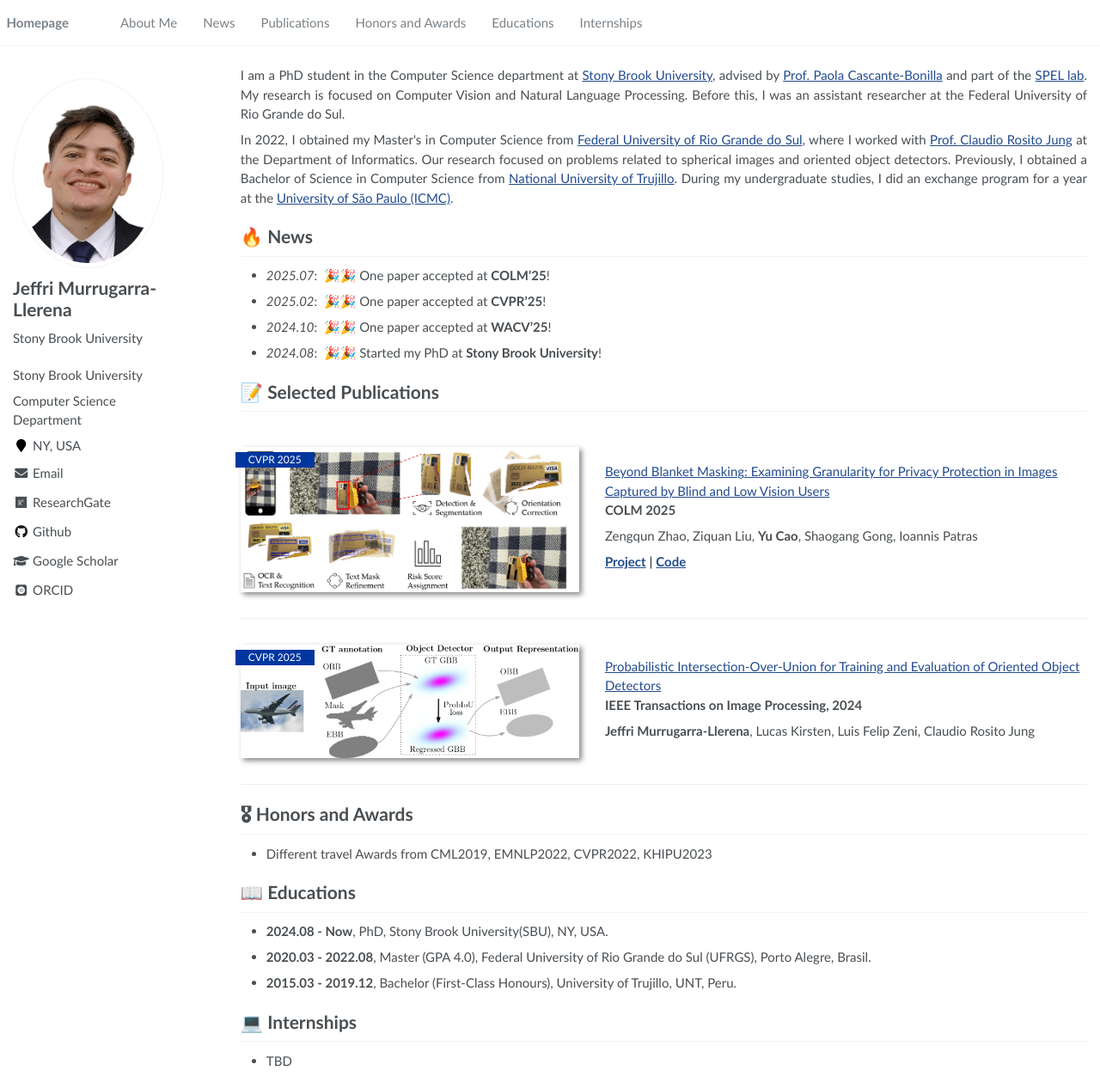
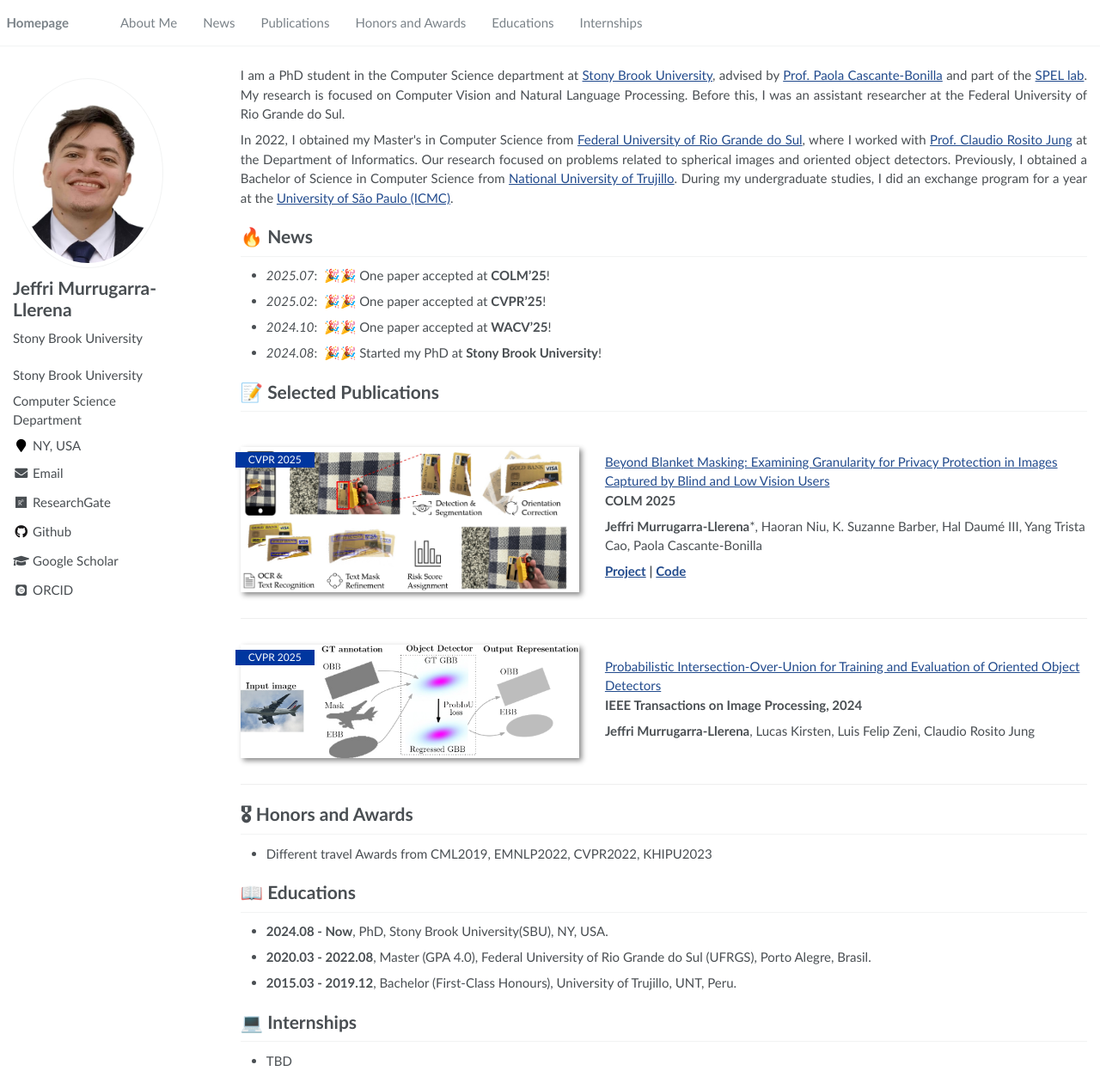
Before and after one commit to Artcs1/Artcs1.github.io, a Jekyll site: the page built from _pages/about.md, in a window 1280 px wide and 1260 px high. Shown: the whole window at 86% size. Built offline with Jekyll 4.4.1, drawn with Linux system fonts in a browser that asks for light colours; some web fonts are replaced.

Commit message:
Update about.md

```diff
--- a/_pages/about.md
+++ b/_pages/about.md
@@ -37,10 +37,10 @@
 <div class='paper-box'><div class='paper-box-image'><div><div class="badge">CVPR 2025</div><img src='images/colm2025.jpg' alt="COLM2025" width="100%"></div></div>
 <div class='paper-box-text' markdown="1">
 
-[Beyond Blanket Masking: Examining Granularity for Privacy Protection in Images Captured by Blind and Low Vision Users](https://arxiv.org/abs/2503.05665)
+[Beyond Blanket Masking: Examining Granularity for Privacy Protection in Images Captured by Blind and Low Vision Users]()
 **COLM 2025**
 
-Zengqun Zhao, Ziquan Liu, **Yu Cao**, Shaogang Gong, Ioannis Patras
+**Jeffri Murrugarra-Llerena***, Haoran Niu, K. Suzanne Barber, Hal Daumé III, Yang Trista Cao, Paola Cascante-Bonilla
 
 [**Project**](https://artcs1.github.io/VLMPrivacy/) **|** [**Code**](https://github.com/Artcs1/VLM-Privacy)
 </div>
```
